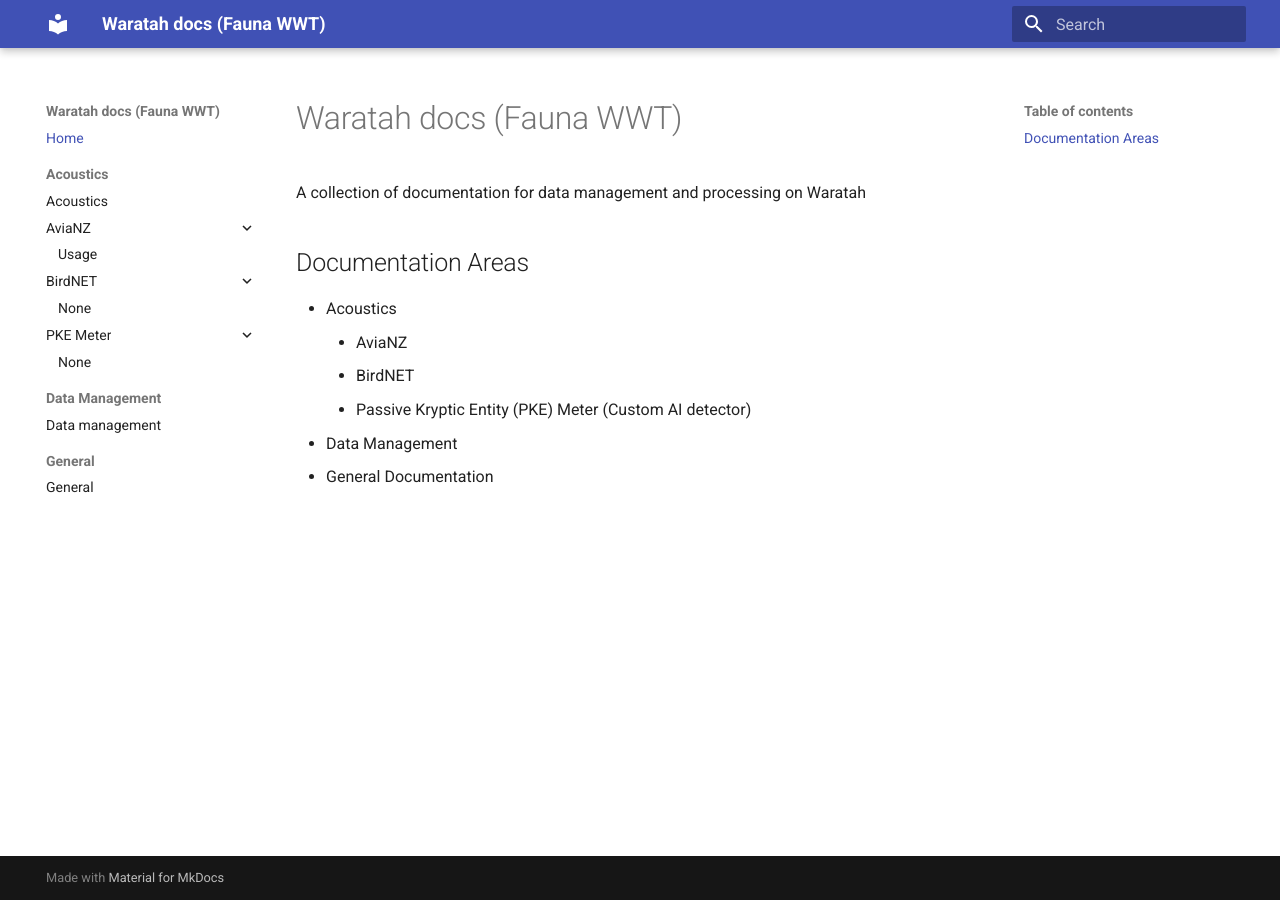
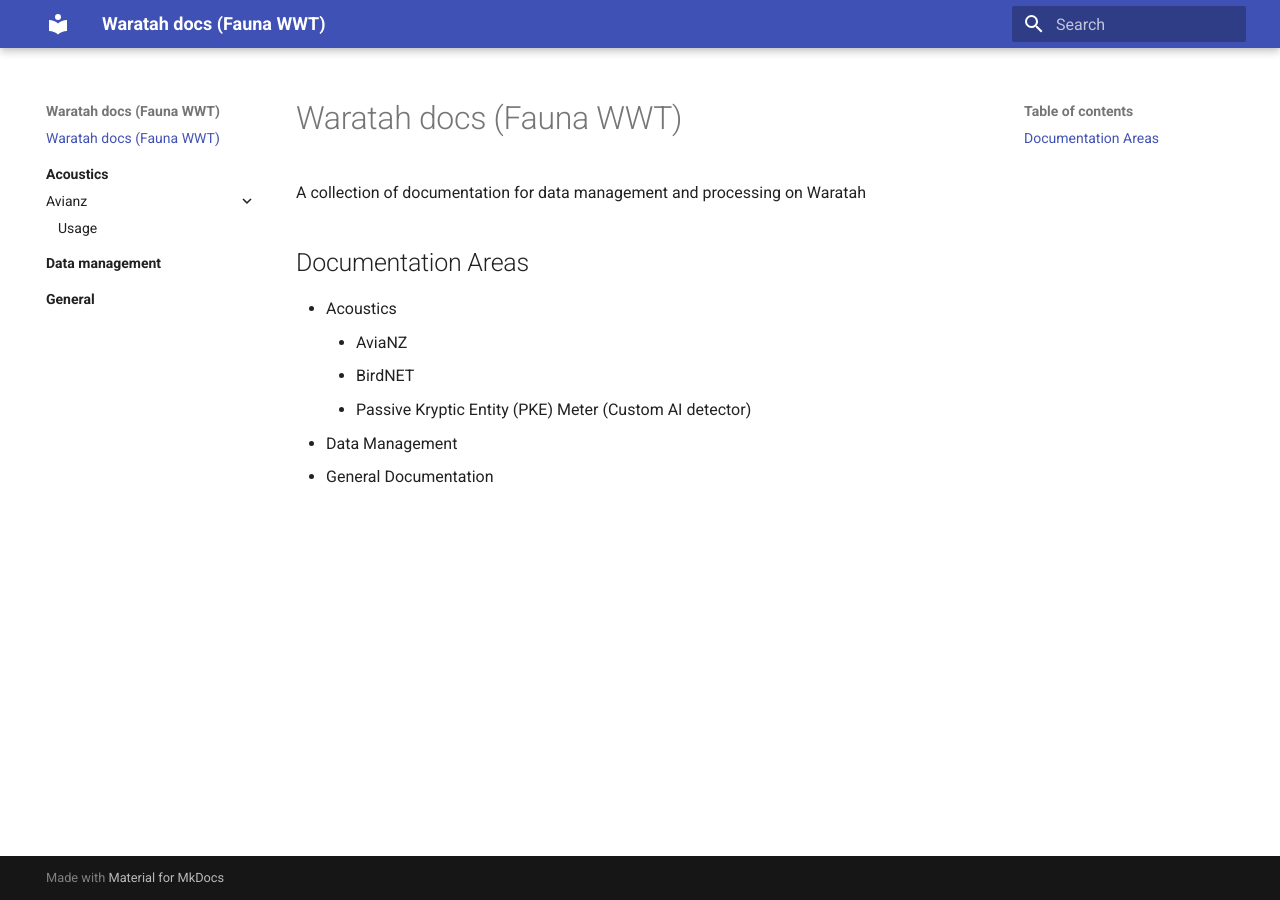
Before and after one commit to cdhasselerharm/waratah-docs, an MkDocs documentation site: the page built from docs/index.md, in a window 1280 px wide. Built offline with MkDocs 1.6.1 and Material for MkDocs 9.7.7, drawn with Linux system fonts in a browser that asks for light colours.

Commit message:
add indexes plugin to remove contents headings duplication

```diff
--- a/mkdocs.yml
+++ b/mkdocs.yml
@@ -7,27 +7,10 @@ theme:
   features:
     - navigation.sections
     - navigation.expand
+    - navigation.indexes
     - content.code.copy
     - search.suggest
     - search.highlight
 
 plugins:
   - search
-
-nav:
-  - Home: index.md
-
-  - Acoustics:
-    - acoustics/index.md
-    - AviaNZ:
-      - acoustics/avianz/avianz.md
-    - BirdNET:
-      - acoustics/birdnet/birdnet.md
-    - PKE Meter:
-      - acoustics/pke-meter/pke-meter.md
-
-  - Data Management:
-    - data_management/index.md
-
-  - General:
-    - general/index.md
```
